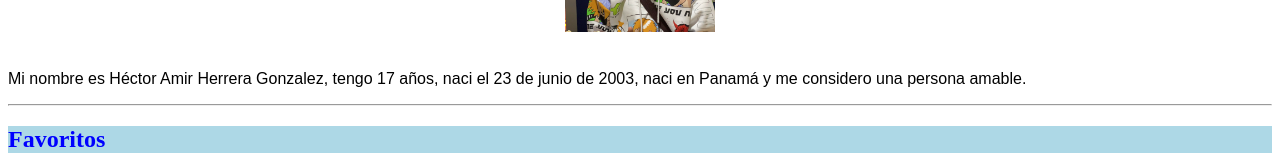
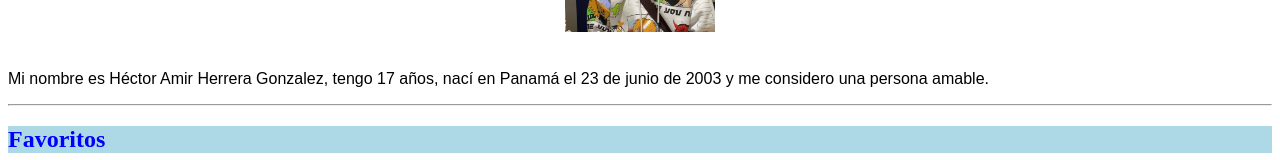
Before and after one commit to AKATIVERIUS999/akativerius999.github.io, a plain HTML site: page index.html in a window 1280 px wide. Shown: the part 283-443 px from the top of the page. Drawn offline with Linux system fonts and the light colour scheme.

Commit message:
Update index.html

```diff
--- a/index.html
+++ b/index.html
@@ -57,7 +57,7 @@ div {
 <h2>Biografía</h2>
 <center><img src="/Imagenes/Héctor herrera.jpg" width="150" height="150" alt="Héctor Herrera"  align = “center”> </center> <br>
 
-<p>Mi nombre es Héctor Amir Herrera Gonzalez, tengo 17 años, naci el 23 de junio de 2003, naci en Panamá y me considero una persona amable.</p>
+<p>Mi nombre es Héctor Amir Herrera Gonzalez, tengo 17 años, nací en Panamá el 23 de junio de 2003 y me considero una persona amable.</p>
 <hr >
 <h2>Favoritos</h2>
 <h3>Platos</h3><br>
```
